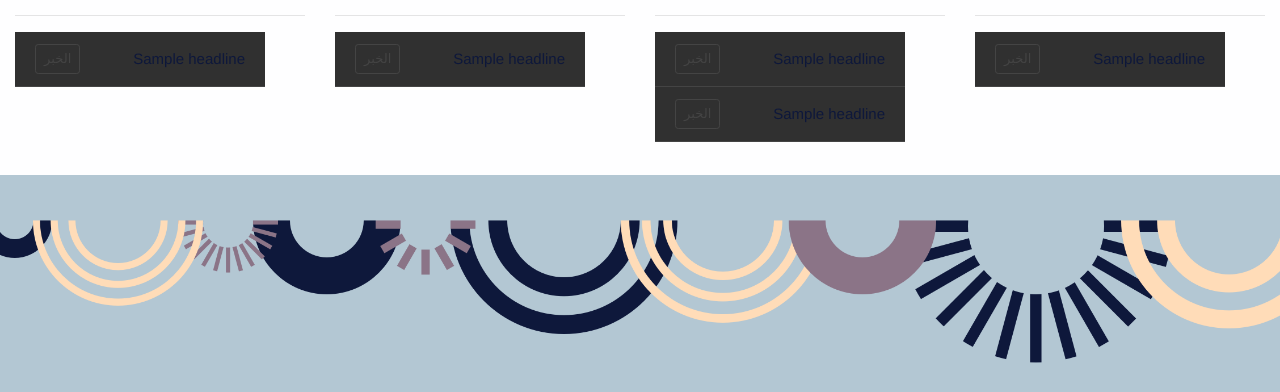
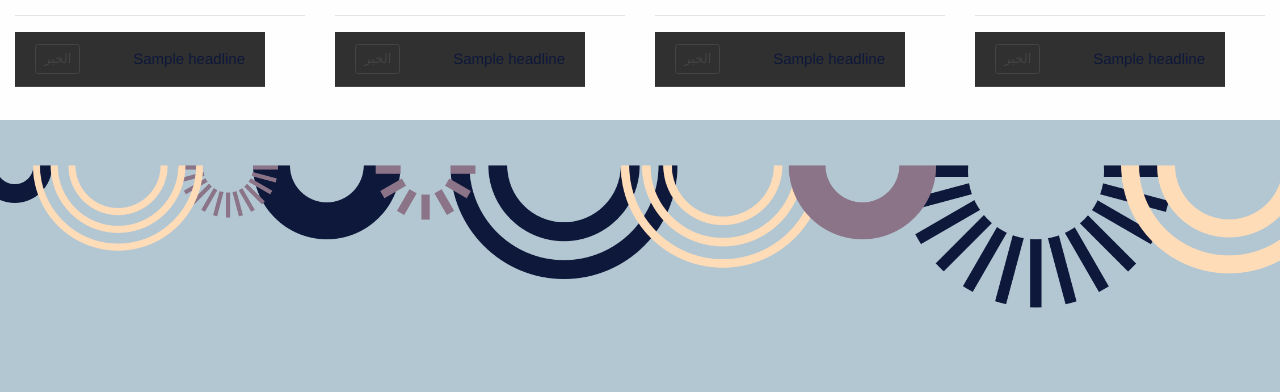
Before and after one commit to nswehli/LibyaNews, a Flask app: page / in a window 1280 px wide. Shown: the part 1485-1877 px from the top of the page. After the commit the page ends 1793 px from the top, so only its background shows below. Run offline with Flask 2, Linux system fonts and the light colour scheme; a database or web service that is not in the repository returns one stand-in record (values such as "Sample title"); some libraries are stand-ins or nearby versions.

Commit message:
AlJazeera Updates

```diff
--- a/app.py
+++ b/app.py
@@ -93,46 +93,37 @@ def scrape():
         Libya24News.append(News)
 
     # AlJazeera
+# Updated on May 19,2020 because Aljazeera changed its website design
 
-    url = "https://www.aljazeera.net/countries/libya"
+    url = "https://www.aljazeera.net/where/libya/"
     response = requests.get(url)
     soup = BS(response.text, 'html.parser')
-    news = soup.find_all(id="top-stories")
+    # news=soup.find_all(class_="container--section-top-grid")
+    print(response)
 
-    News = []
+    headlines = soup.find_all(class_="generic-card__title")
 
-    for x in news:
-        MainHeadline = (x.find(class_="main_title_new").get_text().strip())
-        Link = ("https://www.aljazeera.net/" +
-                x.find(class_="main_title_new")("a")[0]["href"])
-        Image = ("https://www.aljazeera.net/"+x.find("img")["src"])
-        MainHeadline = {"Headline": MainHeadline, "Link": Link, "Image": Image}
+    AlJazeeraNews = []
 
-    for x in news:
-        y = x.find_all(class_="tb3")
-        for item in y:
-            Headline = (item("img")[0]["title"])
-            Link = ("https://www.aljazeera.net/"+item["href"])
-            otherNews = {"Headline": Headline, "Link": Link}
-            News.append(otherNews)
+    for x in headlines[:10]:
+        Headline = (x.get_text())
+        Link = ("https://www.aljazeera.net"+x.find("a")["href"])
+        news = {"Headline": Headline, "Link": Link}
+        AlJazeeraNews.append(news)
 
-    AlJazeeraNews = {"Headline": MainHeadline,
-                     "Subheadlines": News
-                     }
+        # Libya 218
 
-    # Libya 218
-
-    url = "https://www.218tv.net/category/سياسة/أخبار-ليبيا"
-    response = requests.get(url)
-    soup = BS(response.text, 'html.parser')
-    Libya218News = []
-    news = soup.find_all(class_="post-element")
-    for x in news:
-        Headline = (x.find(class_="featured-area")("a")[0]["aria-label"])
-        Link = (x.find(class_="featured-area")("a")[0]["href"])
-        Image = (x.find(class_="featured-area")("img")[0]["src"])
-        MainHeadline = {"Headline": Headline, "Link": Link, "Image": Image}
-        Libya218News.append(MainHeadline)
+        url = "https://www.218tv.net/category/سياسة/أخبار-ليبيا"
+        response = requests.get(url)
+        soup = BS(response.text, 'html.parser')
+        Libya218News = []
+        news = soup.find_all(class_="post-element")
+        for x in news:
+            Headline = (x.find(class_="featured-area")("a")[0]["aria-label"])
+            Link = (x.find(class_="featured-area")("a")[0]["href"])
+            Image = (x.find(class_="featured-area")("img")[0]["src"])
+            MainHeadline = {"Headline": Headline, "Link": Link, "Image": Image}
+            Libya218News.append(MainHeadline)
 
     # BBCArabic
     url = "https://www.bbc.com/arabic/topics/cnq681w1w42t"
--- a/templates/index.html
+++ b/templates/index.html
@@ -305,6 +305,8 @@
       </div>
 
 
+
+
       <!-- AlJazeera -->
       <div class="col-lg-3 col-md-6 col-sm-12 col-xs-12">
         <p>
@@ -314,13 +316,9 @@
 
 
         <ul class="list-group list-group-flush">
-          <li class="list-group-item d-flex justify-content-between align-items-center">
-            {{Data.AlJazeera.Headline.Headline }} <a href={{Data.AlJazeera.Headline.Link}}
-              class="btn btn-outline-secondary btn-sm">
-              الخبر </a>
-          </li>
 
-          {% for news in Data.AlJazeera.Subheadlines %}
+
+          {% for news in Data.AlJazeera %}
           <li class="list-group-item d-flex justify-content-between align-items-center">
             {{ news.Headline }}
             <span>
@@ -393,4 +391,5 @@
 
 </body>
 
+
 </html>
```
